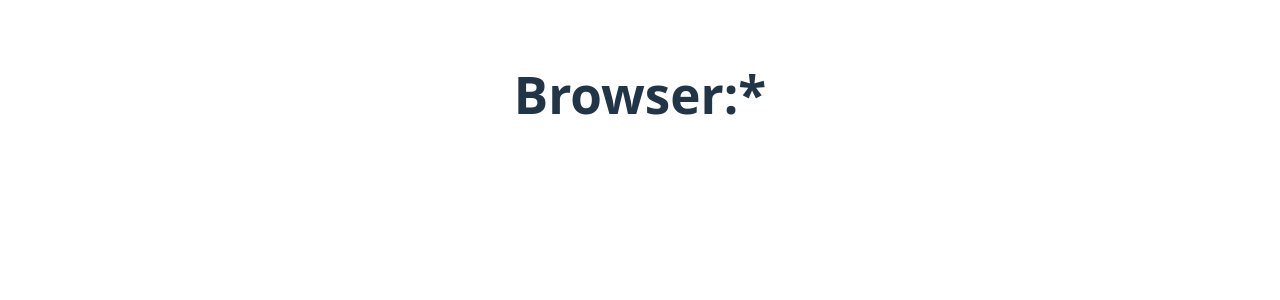
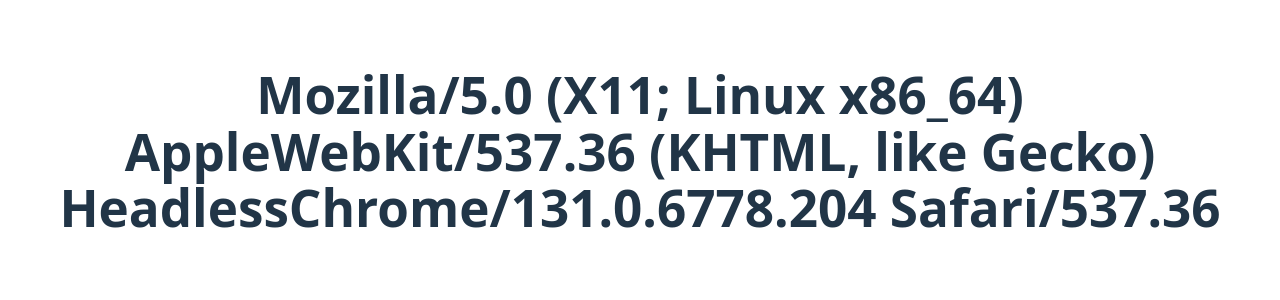
Before and after one commit to dum-man/test-ffmpeg, a React (Vite) app: page / in a window 1280 px wide. Shown: the top 300 px of the page. Built offline with nearby package versions, Linux system fonts and the light colour scheme.

Commit message:
adds userAgent

```diff
--- a/src/App.tsx
+++ b/src/App.tsx
@@ -9,7 +9,7 @@
     return <h1>WebView!</h1>;
   }
 
-  return <h1>Browser:*</h1>;
+  return <h1>{window.navigator.userAgent}</h1>;
 }
 
 export default App;
```
